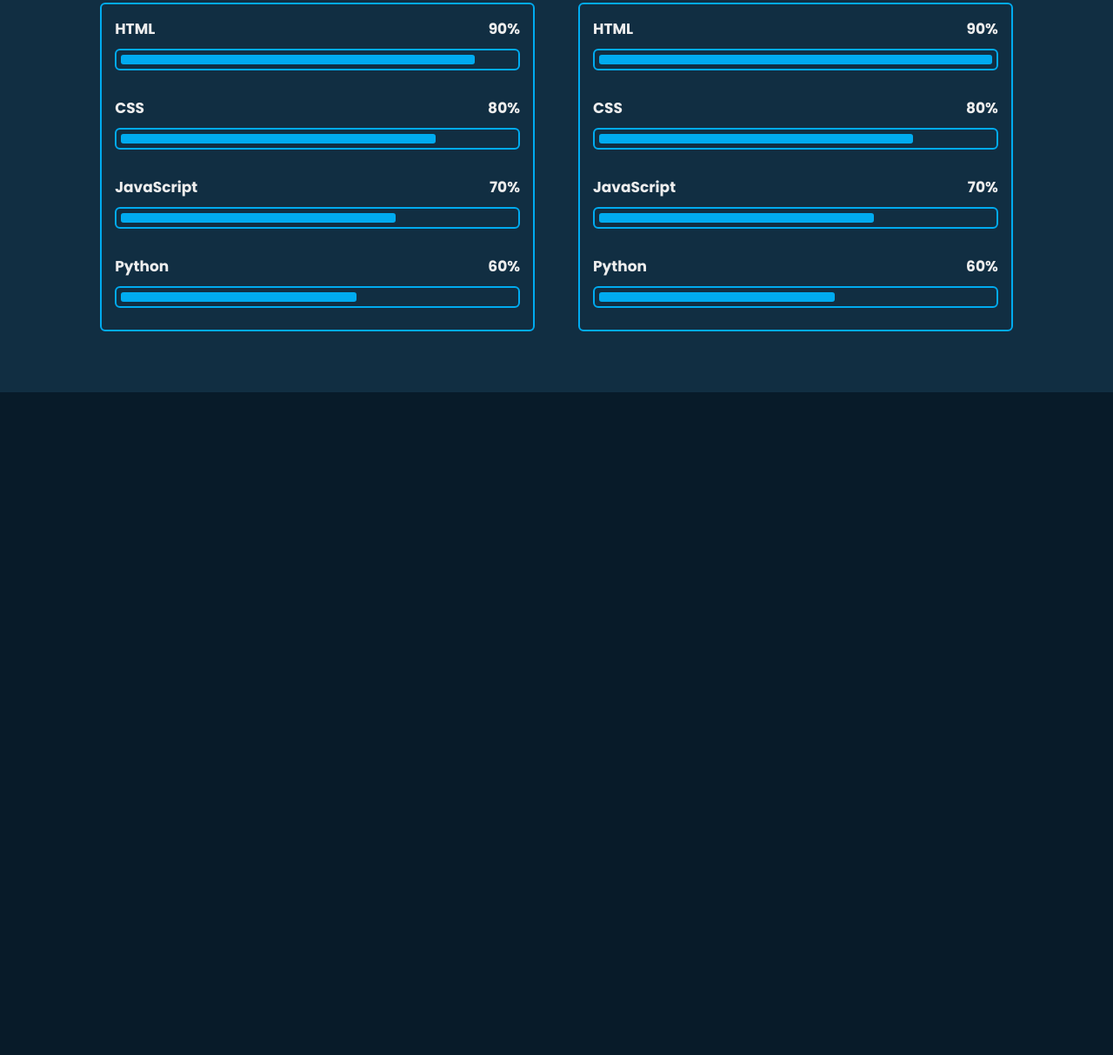
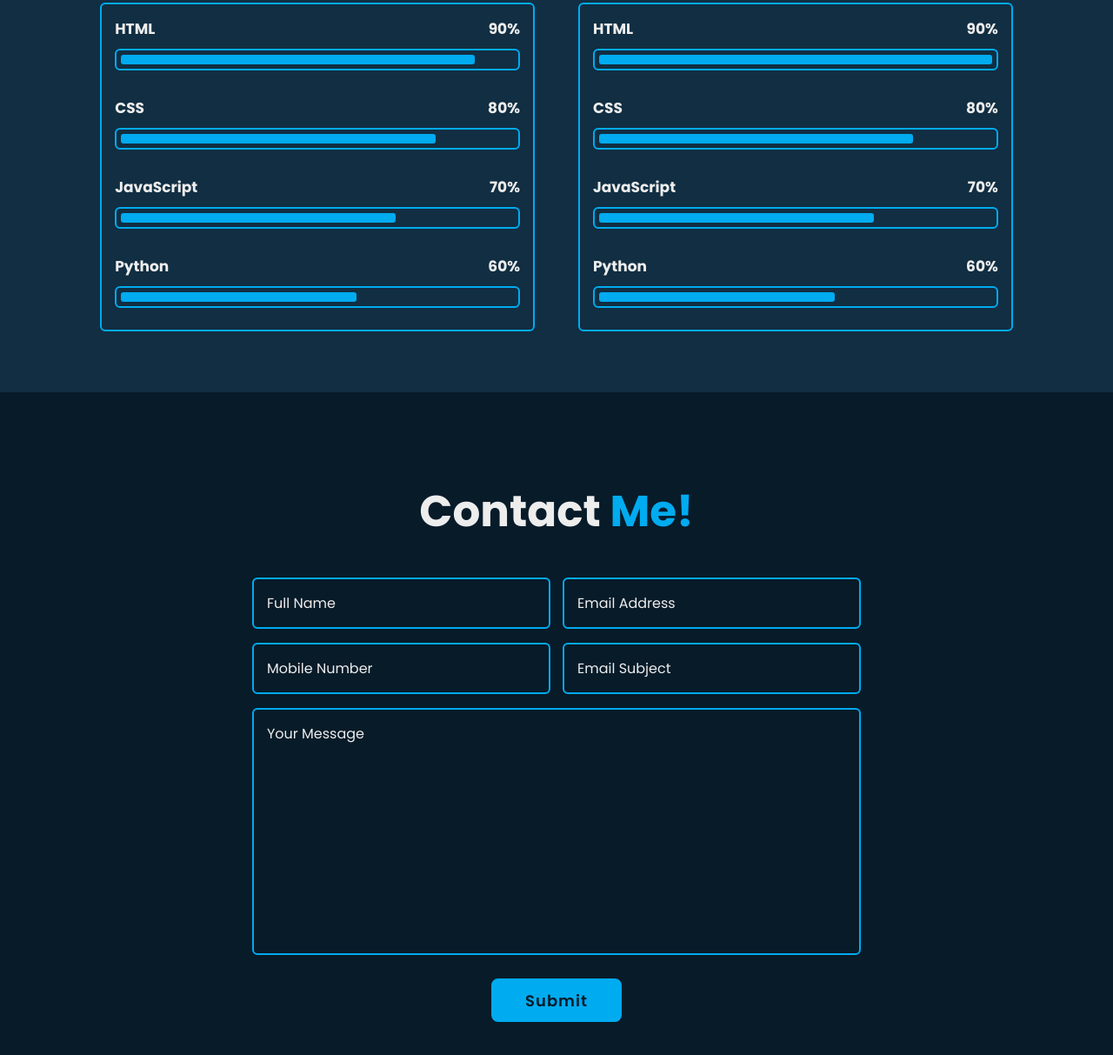
Before and after one commit to CodeTeam0-0/HomePageCV, a plain HTML site: page index.html in a window 1280 px wide. Shown: the part 2889-4102 px from the top of the page at 87% size. Before the commit the page ends 3340 px from the top, so only its background shows below. Drawn offline with nearby package versions, Linux system fonts and the light colour scheme.

Commit message:
code contact me!

```diff
--- a/css/style.css
+++ b/css/style.css
@@ -495,3 +495,77 @@ skills-column:nth-child(2) .skills-content .progress:nth-child(1) .bar span {
 .skills-column:nth-child(2) .skills-content .progress:nth-child(4) .bar span {
     width: 60%;
 }
+
+.contact {
+    min-height: auto;
+    padding-bottom: 7rem;
+}
+
+.contact form {
+    max-width: 70rem;
+    margin: 0 auto;
+    text-align: center;
+}
+
+.contact form .input-box {
+    position: relative;
+    display: flex;
+    justify-content: space-between;
+    flex-wrap: wrap;
+}
+
+.contact form .input-box .input-field {
+    position: relative;
+    width: 49%;
+    margin: .8rem 0;
+}
+
+.contact form .input-box .input-field input,
+.contact form .textarea-field textarea {
+    width: 100%;
+    height: 100%;
+    padding: 1.5rem;
+    font-size: 1.6rem;
+    color: var(--text-color);
+    background: transparent;
+    border-radius: .6rem;
+    border: .2rem solid var(--main-color);
+}
+
+.contact form .input-box .input-field input::placeholder,
+.contact form .textarea-field textarea::placeholder {
+    color: var(--text-color);
+}
+
+.contact form .focus {
+    position: absolute;
+    top: 0;
+    left: 0;
+    width: 0;
+    height: 100%;
+    background: var(--second-bg-color);
+    border-radius: .6rem;
+    z-index: -1;
+    transition: .5s;
+}
+
+.contact form .input-box .input-field input:focus~.focus,
+.contact form .input-box .input-field input:valid~.focus,
+.contact form .textarea-field textarea:focus~.focus,
+.contact form .textarea-field textarea:valid~.focus {
+    width: 100%;
+}
+
+.contact form .textarea-field {
+    position: relative;
+    margin: .8rem 0 2.7rem;
+    display: flex;
+}
+
+.contact form .textarea-field textarea {
+    resize: none;
+}
+
+.contact form .btn-box.btns .btn {
+    cursor: pointer;
+}
--- a/index.html
+++ b/index.html
@@ -222,7 +222,45 @@
         </div>
     </section>
 
+    <!-- contact section design  -->
+    <section class="contact" id="contact">
+        <h2 class="heading">Contact <span>Me!</span></h2>
 
+        <form action="#">
+            <div class="input-box">
+                <div class="input-field">
+                    <input type="text" placeholder="Full Name" required>
+                    <span class="focus"></span>
+                </div>
+                <div class="input-field">
+                    <input type="text" placeholder="Email Address" required>
+                    <span class="focus"></span>
+                </div>
+            </div>
+
+            <div class="input-box">
+                <div class="input-field">
+                    <input type="number" placeholder="Mobile Number" required>
+                    <span class="focus"></span>
+                </div>
+                <div class="input-field">
+                    <input type="text" placeholder="Email Subject" required>
+                    <span class="focus"></span>
+                </div>
+            </div>
+
+            <div class="textarea-field">
+                <textarea name="" id="" cols="30" rows="10" placeholder="Your Message" required></textarea>
+                <span class="focus"></span>
+            </div>
+
+            <div class="btn-box btns">
+                <button type="submit" class="btn">Submit</button>
+            </div>
+        </form>
+    </section>
+
+    <!-- footer design  -->
 
     <script src="js/script.js"></script>
 </body>
```
